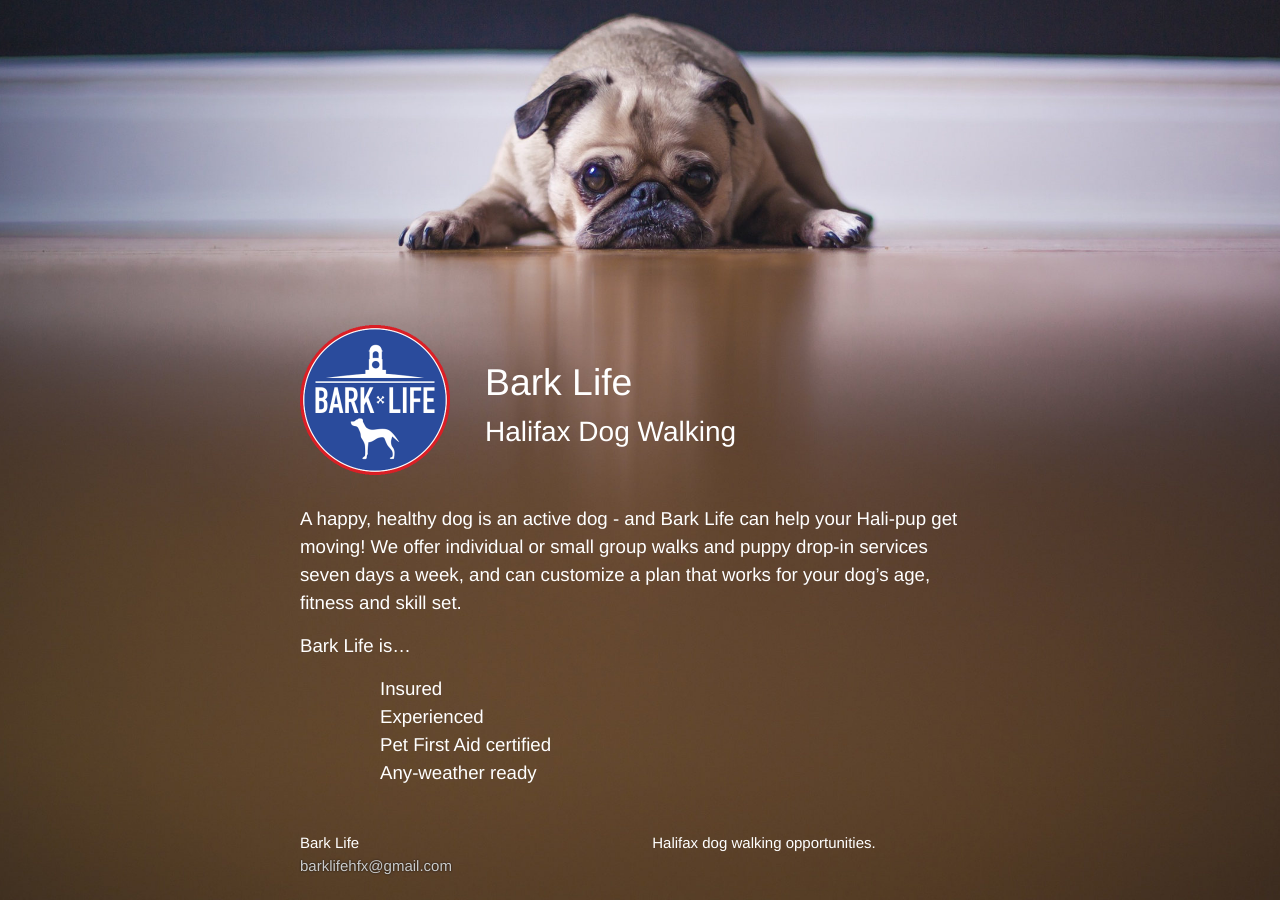
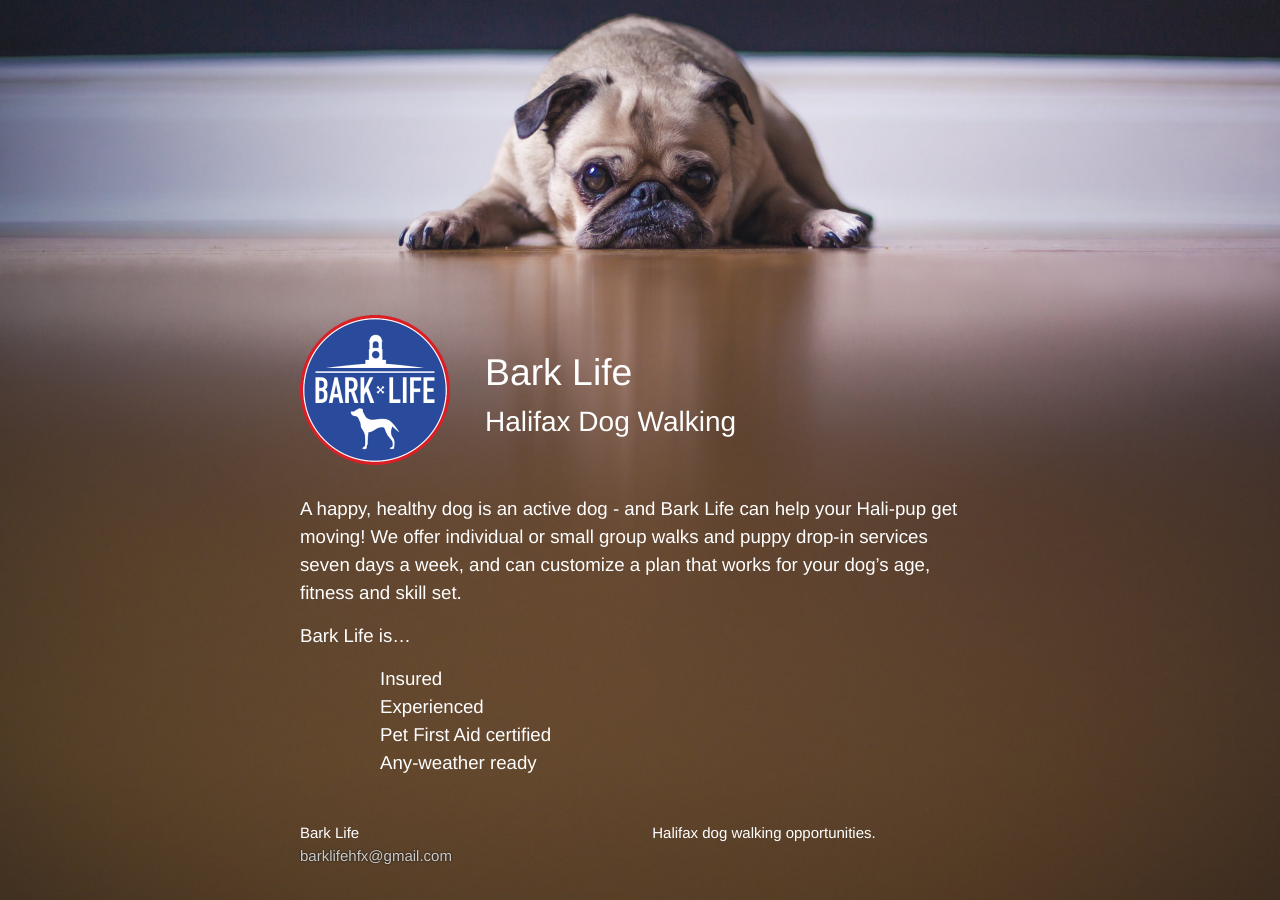
Before and after one commit to bozdoz/barklifehfx, a Jekyll site: the page built from index.md, in a window 1280 px wide. Built offline with Jekyll 4.4.1, drawn with Linux system fonts in a browser that asks for light colours.

Commit message:
better top padding

```diff
--- a/_sass/_style.scss
+++ b/_sass/_style.scss
@@ -10,6 +10,7 @@ body {
 body {
 	font-size: 14pt;
 	padding-top:325px;
+	padding-top:35vh;
 	background-image: url(/assets/background.jpg);
 	background-color: transparent;
 	background-size: cover;
```
